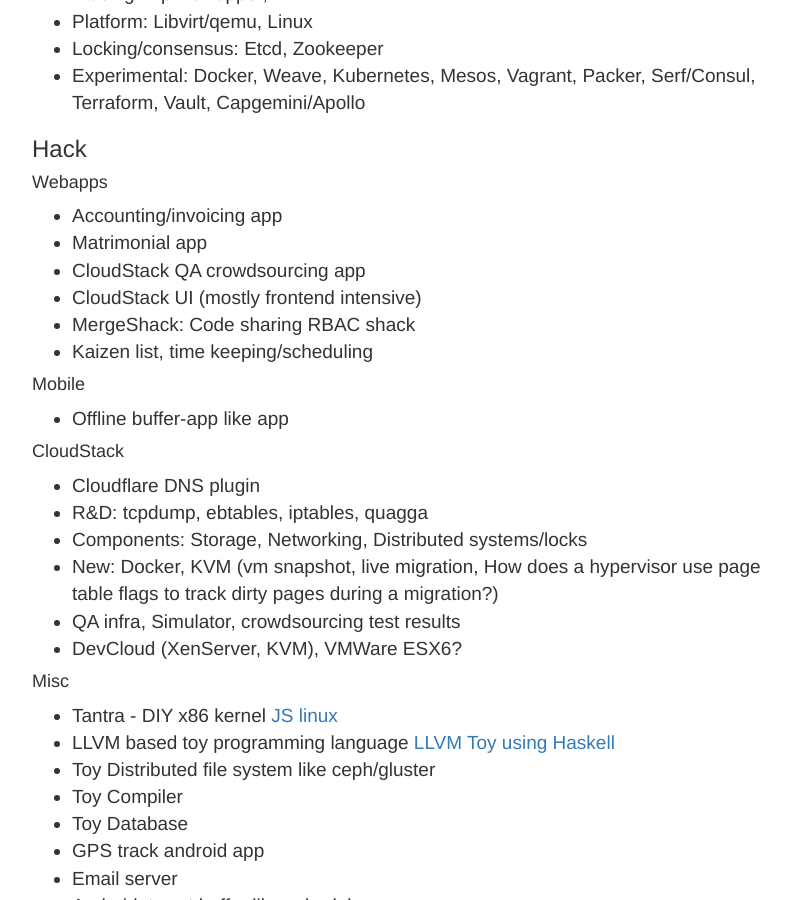
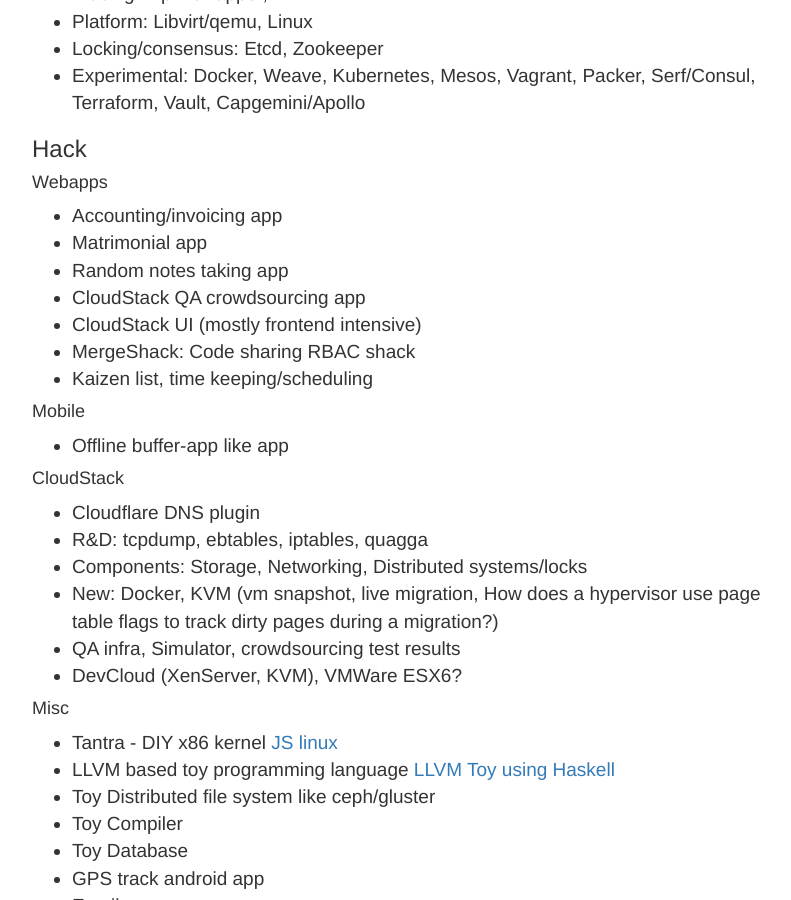
Before and after one commit to rohityadavcloud/rohityadavcloud.github.io, a Jekyll site: the page built from k/index.markdown, in a window 1280 px wide and 900 px high, scrolled down 2068 px. Shown: the whole window, without its empty margins (233-1024 px from the left). Built offline with Jekyll 4.4.1, drawn with Linux system fonts in a browser that asks for light colours.

Commit message:
kup
Signed-off-by: Rohit Yadav <rohit.yadav@shapeblue.com>

```diff
--- a/k/index.markdown
+++ b/k/index.markdown
@@ -91,6 +91,7 @@
 
 - Accounting/invoicing app
 - Matrimonial app
+- Random notes taking app
 - CloudStack QA crowdsourcing app
 - CloudStack UI (mostly frontend intensive)
 - MergeShack: Code sharing RBAC shack
```
